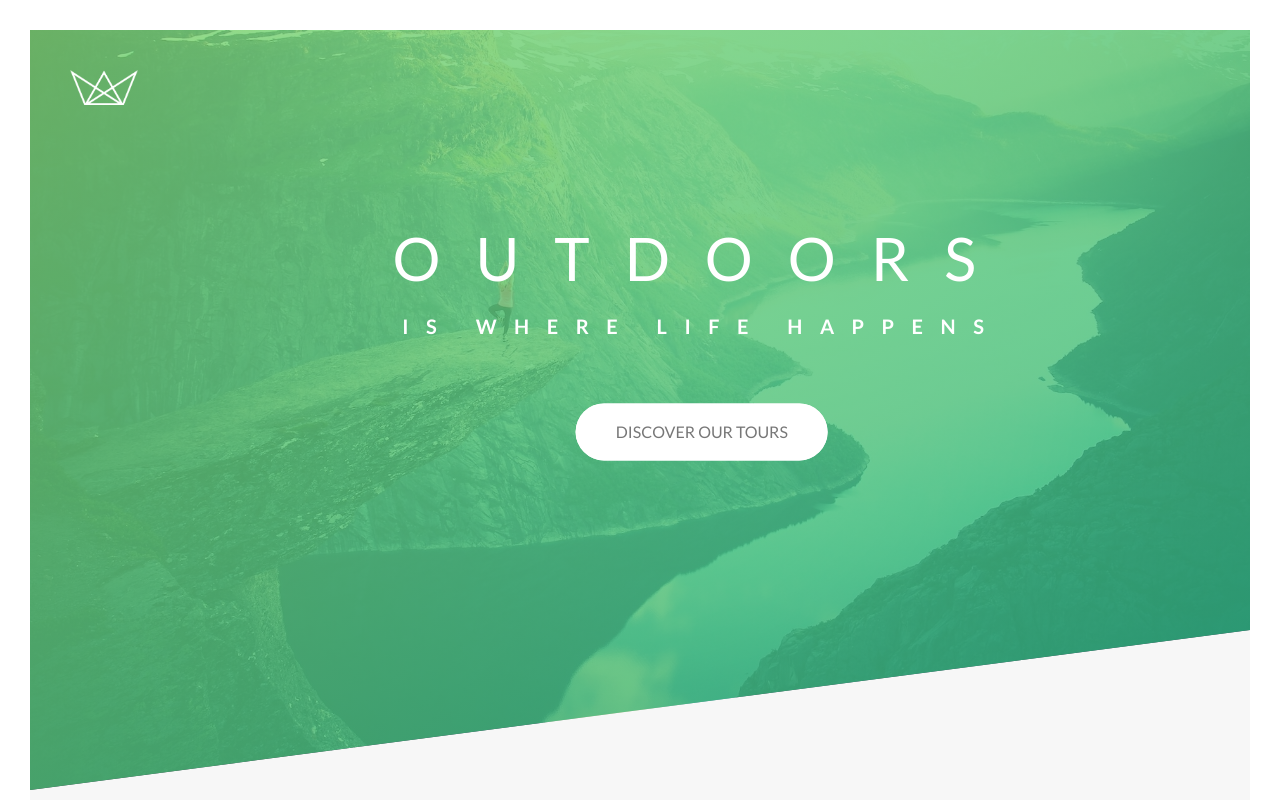
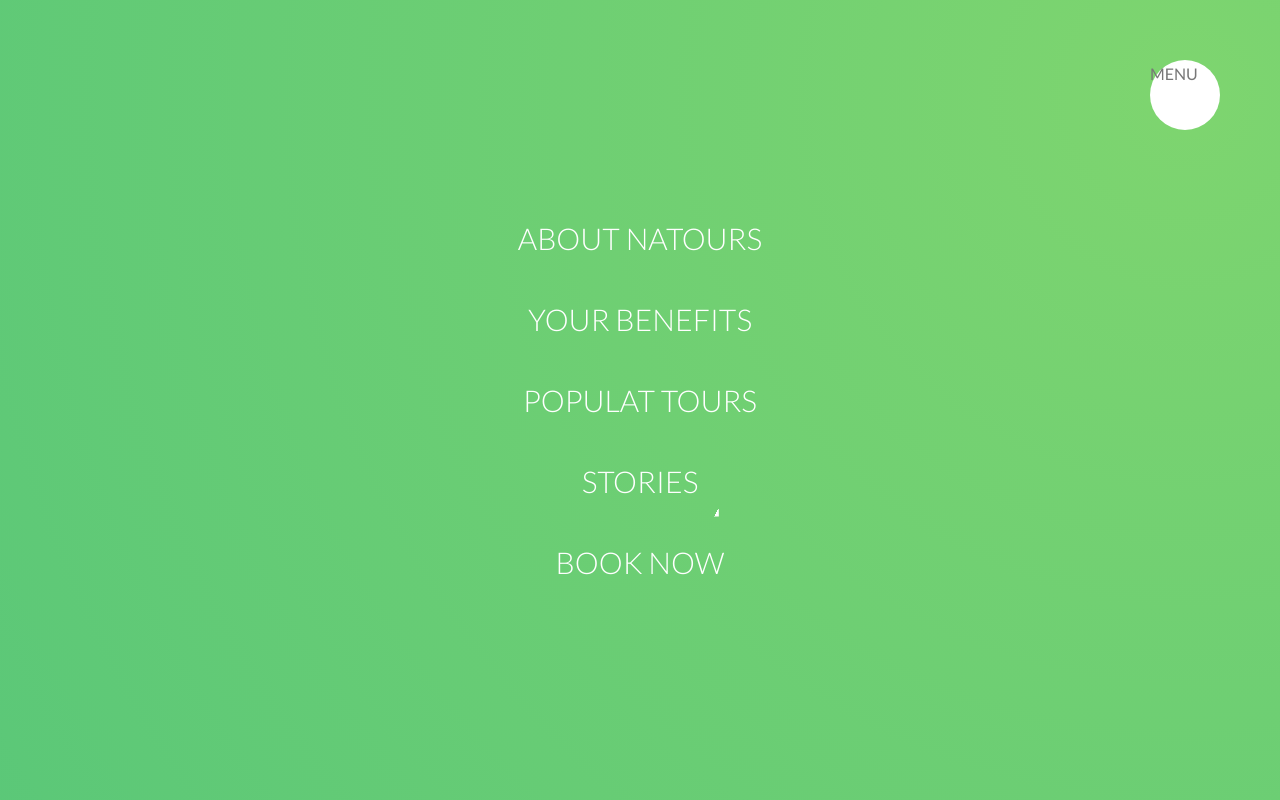
Before and after one commit to MacRayy/advanced_css_course_udemy, a website: page Natours/starter/index.html in a window 1280 px wide. Shown: the top 800 px of the page. Drawn offline with Linux system fonts and the light colour scheme.

Commit message:
feat(nav): add navigation menu

```diff
--- a/Natours/starter/index.html
+++ b/Natours/starter/index.html
@@ -13,6 +13,35 @@
 		<title>Natours | Exciting tours for adventurous people</title>
 	</head>
 	<body>
+
+		<div class="navigation">
+			<input class="navigation__checkbox" type="checkbox" id="navi-toggle">
+
+			<label class="navigation__button" for="navi-toggle">MENU</label>
+
+			<div class="navigation__background">&nbsp;</div>
+
+			<nav class="navigation__nav">
+				<ul class="navigation__list">
+					<li class="navigation__item">
+						<a class="navigation__link" href="#">About Natours</a>
+					</li>
+					<li class="navigation__item">
+						<a class="navigation__link" href="#">Your benefits</a>
+					</li>
+					<li class="navigation__item">
+						<a class="navigation__link" href="#">Populat tours</a>
+					</li>
+					<li class="navigation__item">
+						<a class="navigation__link" href="#">Stories</a>
+					</li>
+					<li class="navigation__item">
+						<a class="navigation__link" href="#">Book now</a>
+					</li>
+				</ul>
+			</nav>
+		</div>
+
 		<header class="header">
 			<div class="header__logo-box">
 				<img src="img/logo-white.png" alt="Logo" class="header__logo">
--- a/Natours/starter/sass/abstracts/_mixins.scss
+++ b/Natours/starter/sass/abstracts/_mixins.scss
@@ -5,3 +5,10 @@
     display: table;
   }
 }
+
+@mixin centerVerticalHorizontal {
+  left: 50%;
+  position: absolute;
+  top: 50%;
+  transform: translateX(-50%) translateY(-50%);
+}
--- a/Natours/starter/sass/layout/_footer.scss
+++ b/Natours/starter/sass/layout/_footer.scss
@@ -52,8 +52,8 @@
 
   &__copyright {
     border-top: 2px solid $color-gray-dark;
+    float: right;
     padding-top: 2rem;
     width: 80%;
-    float: right;
   }
 }
--- /dev/null
+++ b/Natours/starter/sass/layout/_navigation.scss
@@ -0,0 +1,72 @@
+.navigation {
+  &__checkbox {
+    display: none;
+  }
+
+  &__button {
+    height: 7rem;
+    width: 7rem;
+    position: fixed;
+    background-color: $color-white;
+    border-radius: 50%;
+    top: 6rem;
+    right: 6rem;
+    z-index: 25;
+  }
+
+  &__background {
+    height: 6rem;
+    width: 6rem;
+    border-radius: 50%;
+    position: fixed;
+    top: 6.5rem;
+    right: 6.5rem;
+    background-image: radial-gradient($color-primary-light, $color-primary-dark);
+    z-index: 15;
+
+    transform: scale(80);
+  }
+
+  &__nav {
+    height: 100vh;
+    width: 100%;
+    position: fixed;
+    top: 0;
+    right: 0;
+    z-index: 20;
+  }
+
+  &__list {
+    @include centerVerticalHorizontal;
+
+    list-style: none;
+    text-align: center;
+  }
+
+  &__item {
+    margin: 1rem;
+  }
+
+  &__link {
+    &:link,
+    &:visited {
+      font-size: 3rem;
+      display: inline-block;
+      padding: 1rem 2rem;
+      font-weight: 300;
+      color: $color-white;
+      text-decoration: none;
+      text-transform: uppercase;
+      background-image: linear-gradient(120deg, transparent 0%, transparent 50%, $color-white 50%);
+      background-size: 220%;
+      transition: all .4s;
+    }
+
+    &:hover,
+    &:active {
+      background-position: 100%;
+      color: $color-primary;
+      transform: translateX(1rem);
+    }
+  }
+}
--- a/Natours/starter/sass/main.scss
+++ b/Natours/starter/sass/main.scss
@@ -20,3 +20,4 @@
 @import 'layout/header';
 @import 'layout/grid';
 @import 'layout/footer';
+@import 'layout/navigation';
```
Also changed, not shown: Natours/starter/css/style.css.
